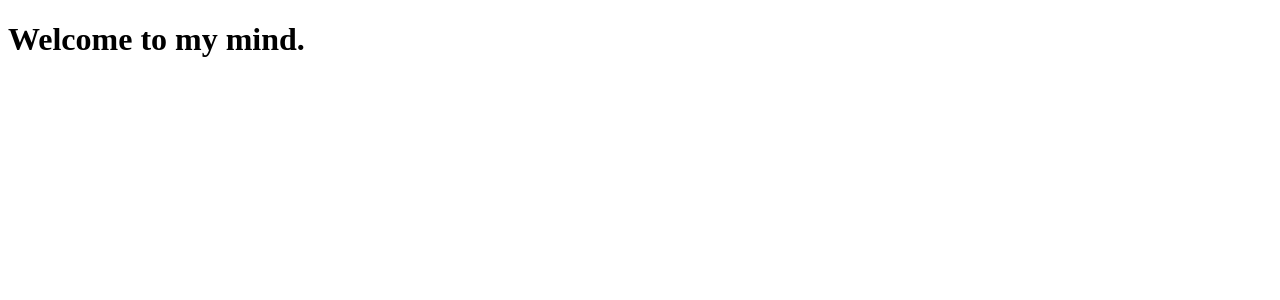
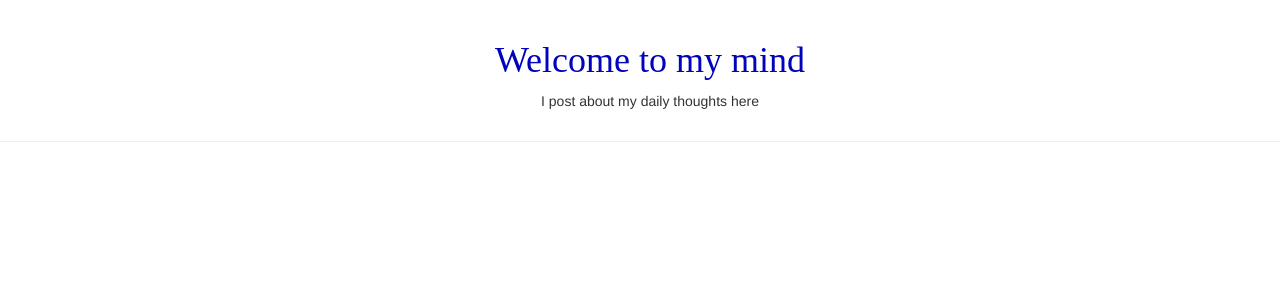
Before and after one commit to fredlcho/djangogirls_tutorial, a Django app: page / in a window 1280 px wide. Shown: the top 300 px of the page. Run offline with Django 3.2, Linux system fonts and the light colour scheme; data that the repository does not hold is empty; some libraries are stand-ins or nearby versions.

Commit message:
css changes

```diff
--- /dev/null
+++ b/blog/static/css/blog.css
@@ -0,0 +1,19 @@
+h1 a, h2 a{
+  color: #0003BB;
+  font-family: 'American Typewriter'
+}
+
+.page-header{
+  margin:auto;
+  text-align:center;
+  margin-top:0;
+  padding: 20px 20px 20px 40px;
+}
+
+.post{
+
+}
+
+/* body{
+  padding-left: 15px;
+} */
--- a/blog/templates/blog/base.html
+++ b/blog/templates/blog/base.html
@@ -1,8 +1,11 @@
+{%load static%}
 <!DOCTYPE html>
 <html lang="en" dir="ltr">
   <head>
     <meta charset="utf-8">
-
+    <link rel="stylesheet" href="//maxcdn.bootstrapcdn.com/bootstrap/3.2.0/css/bootstrap.min.css">
+    <link rel="stylesheet" href="//maxcdn.bootstrapcdn.com/bootstrap/3.2.0/css/bootstrap-theme.min.css">
+    <link rel="stylesheet" href="{% static 'css/blog.css' %}">
     {%if title%}
     <title>{{title}} - Fred's Blog</title>
     {%else%}
@@ -10,7 +13,10 @@
     {%endif%}
   </head>
   <body>
-    <h1>Welcome to my mind.</h1>
+    <div class="page-header">
+    <h1> <a href="">Welcome to my mind</a></h1>
+    <p>I post about my daily thoughts here </p>
+    </div>
     {%block content%}
     {%endblock%}
   </body>
--- a/blog/templates/blog/post_list.html
+++ b/blog/templates/blog/post_list.html
@@ -1,9 +1,12 @@
 {%extends 'blog/base.html'%}
+
 
 {%block content%}
 {%for x in post%}
-<h2>{{x.title}}</h2>
+<div class = "post">
+<h2><a href= "">{{x.title}}</a></h2>
 <p>Published - {{x.published_date}}</p>
 <p>{{x.text|linebreaksbr}}</p>
+</div>
 {%endfor%}
 {%endblock%}
```
